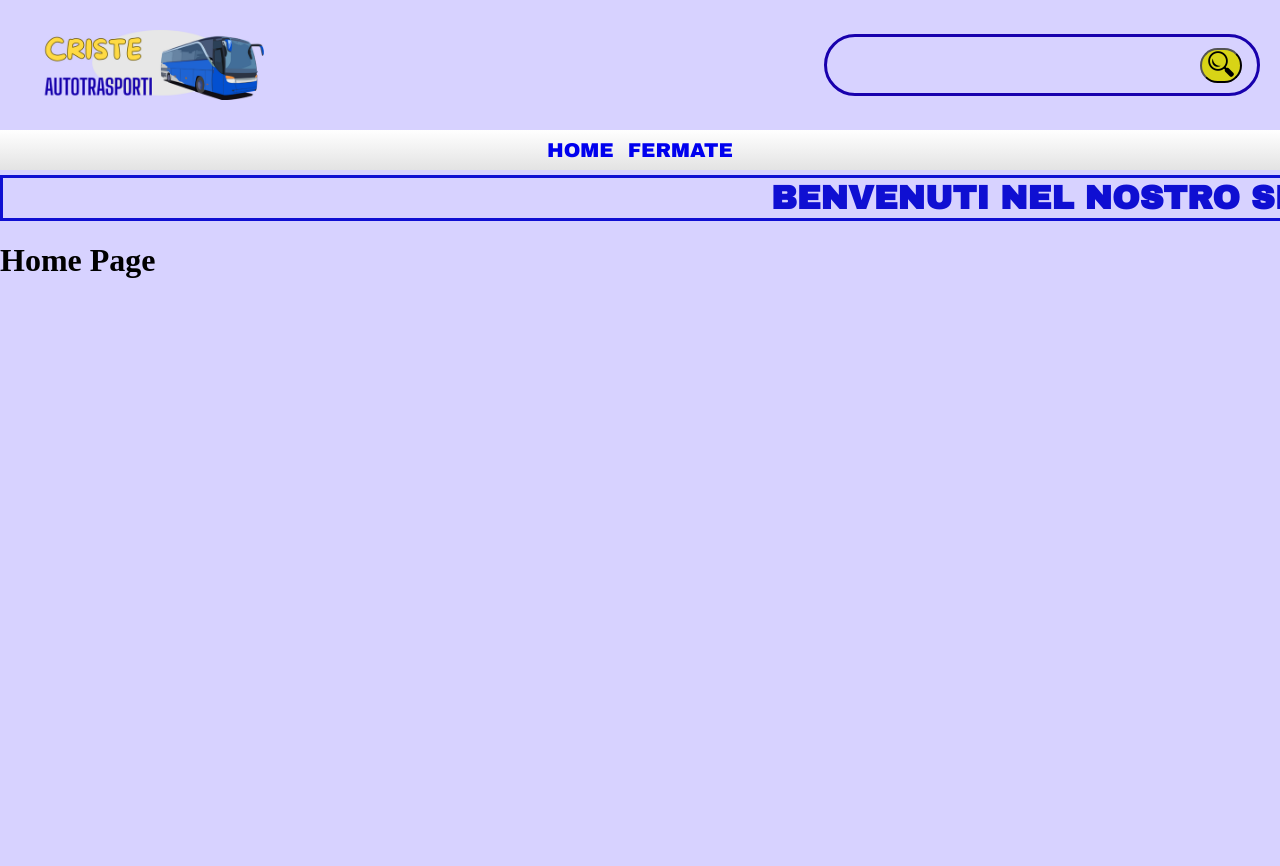
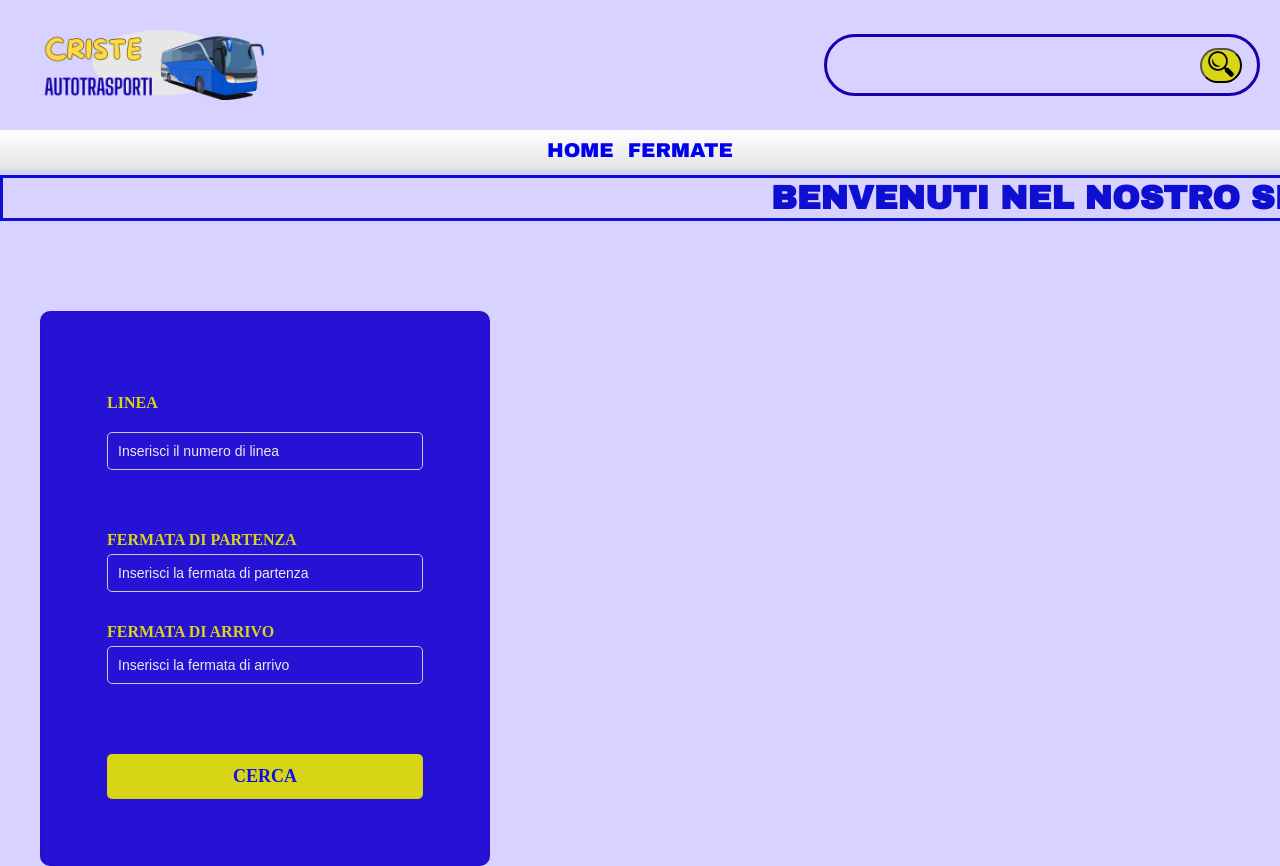
Before and after one commit to EssieDyva/ProgettoVueCrisStef-fe, a Vue app: page / in a window 1280 px wide. Before the commit the page ends 800 px from the top, so only its background shows below. Built offline with nearby package versions, Linux system fonts and the light colour scheme; a web font is replaced by a local one.

Commit message:
body added

```diff
--- a/src/views/Home.vue
+++ b/src/views/Home.vue
@@ -1,5 +1,5 @@
 <script setup>
-import { News } from '../components';
+import { News, Body } from '../components';
 </script>
 
 <template>
@@ -7,7 +7,7 @@ import { News } from '../components';
         <News />
     </div>
     <div>
-        <h1>Home Page</h1>
+        <Body />
     </div>
 </template>
 
```
